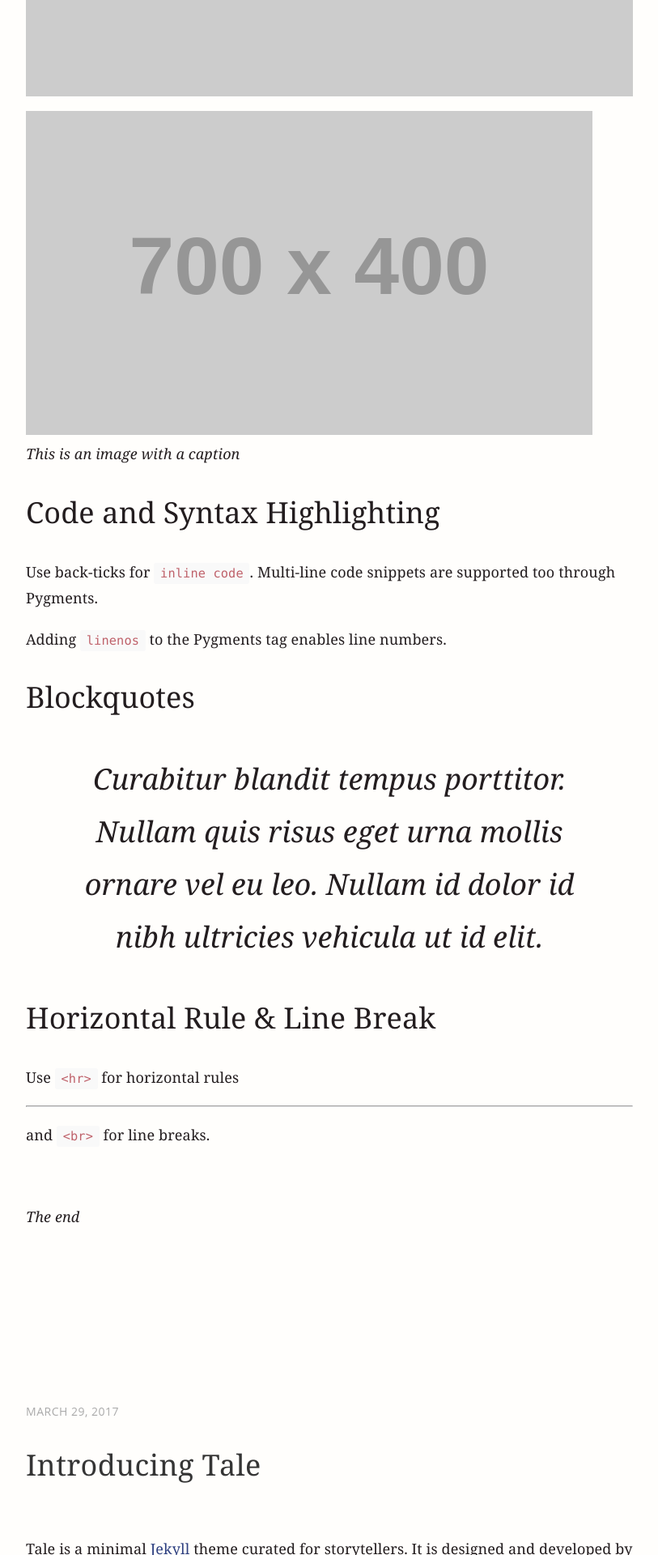
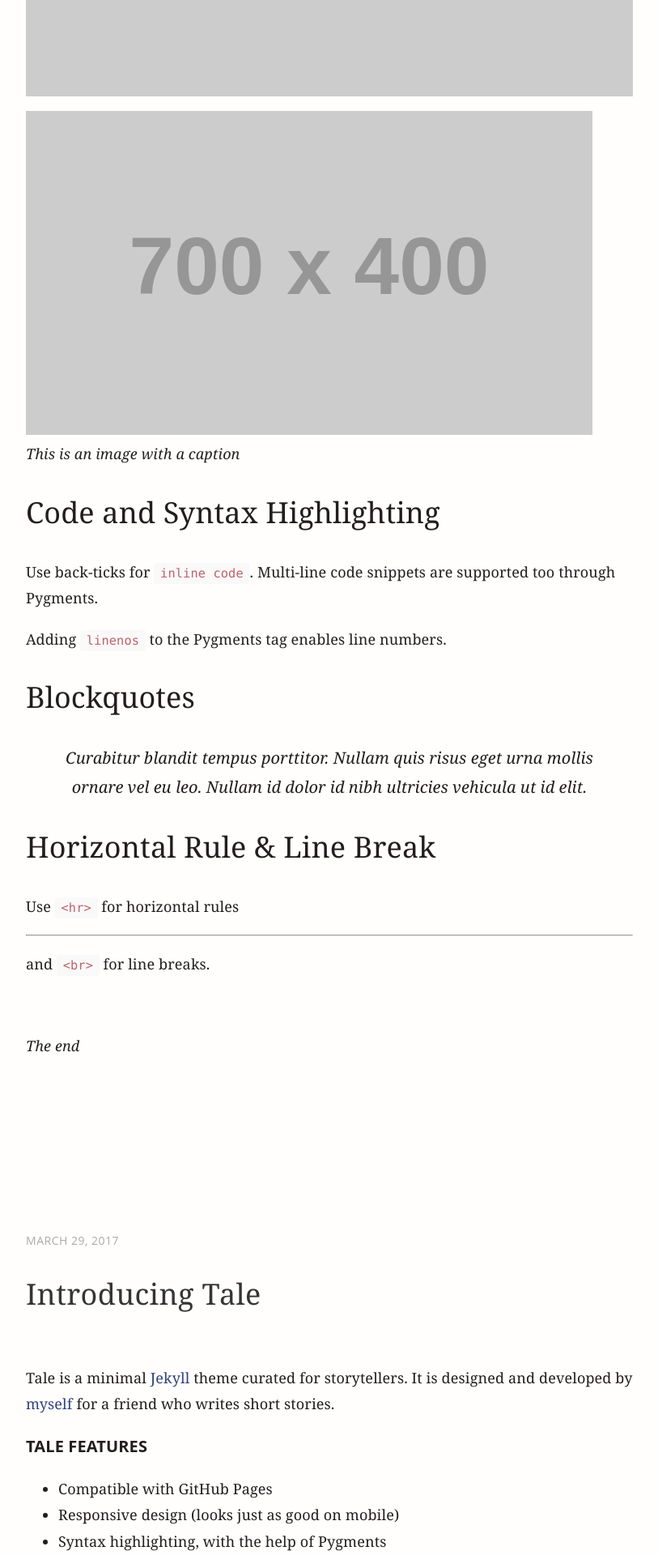
Before and after one commit to sunnyoaks/portfolio, a Jekyll site: the page built from index.html, in a window 1280 px wide. Shown: the part 4480-6400 px from the top of the page at 81% size, without its empty margins (233-1046 px from the left). Built offline with Jekyll 4.4.1, drawn with Linux system fonts in a browser that asks for light colours; the list of posts is cut into pages by our own code.

Commit message:
text style changes

```diff
--- a/_sass/ambridge/_base.scss
+++ b/_sass/ambridge/_base.scss
@@ -90,7 +90,7 @@ a {
 blockquote, blockquote p {
     color: $dark-purple;
     font-style: italic;
-    font-size: $fs3;
+    font-size: $fs4;
     line-height: $lh;
     text-align: center;
     letter-spacing: 0.003rem;
```
